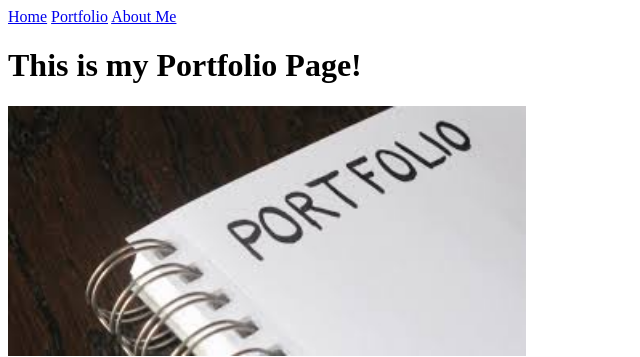
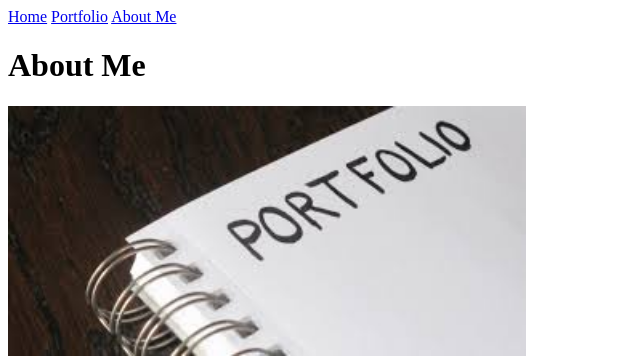
Before and after one commit to MotoSK17/.github.io, a plain HTML site: page about_me.html in a window 1280 px wide. Shown: the top 357 px of the page, without its empty margins (0-640 px from the left). Drawn offline with Linux system fonts and the light colour scheme.

Commit message:
Changed the about_me.html heading

```diff
--- a/about_me.html
+++ b/about_me.html
@@ -8,7 +8,7 @@
     <a href="index.html">Home</a>
     <a href="portfolio.html">Portfolio</a>
     <a href="about_me.html">About Me</a>
-    <h1>This is my Portfolio Page!</h1>
+    <h1>About Me</h1>
     <img src="images/portfolio.jpg" height="250">
     <br>
     <a target="_blank" href="https://scratch.mit.edu">
```
